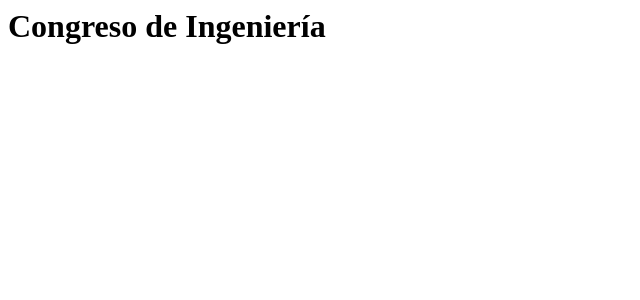
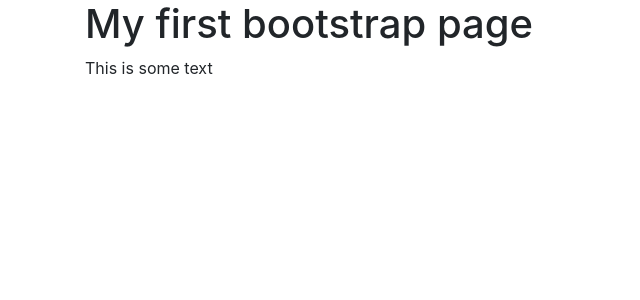
Before and after one commit to ripflame/congresocii, a PHP site: page / in a window 1280 px wide. Shown: the top 300 px of the page, without its empty margins (0-640 px from the left). Run offline with PHP 8.4, Linux system fonts and the light colour scheme; some libraries are stand-ins or nearby versions.

```diff
--- a/index.php
+++ b/index.php
@@ -1,12 +1,17 @@
-<?php
-// echo "Hello World!";
-?>
+<!DOCTYPE html>
 <html>
   <head>
     <title>Congreso de Ingenier&iacute;a</title>
+    <meta charset="utf-8">
+    <meta name="viewport" content="width=device-width, initial-scale=1">
+    <link href="bootstrap/dist/css/bootstrap.min.css" rel="stylesheet">
+    <script src="bootstrap/dist/js/bootstrap.min.js" type="text/javascript"></script>
   </head>
   <script>document.write('<script src="http://' + (location.host || 'localhost').split(':')[0] + ':35729/livereload.js?snipver=1"></' + 'script>')</script>
   <body>
-    <h1>Congreso de Ingenier&iacute;a</h1>
+    <div class="container">
+      <h1>My first bootstrap page</h1>
+      <p>This is some text</p>
+    </div>
   </body>
 </html>
```
Also changed, not shown: 1 other file.
